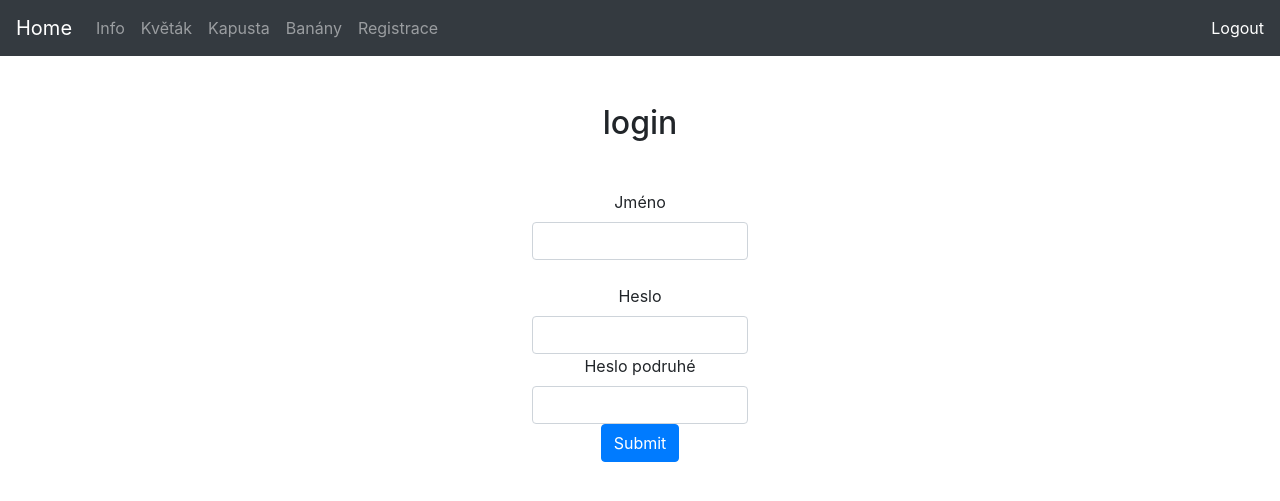
After one commit to marekprochazka/Flask-school, a Flask app: page /register/ in a window 1280 px wide. The commit adds this page. Shown: the top 501 px of the page. Run offline with Flask 2, Linux system fonts and the light colour scheme.

Commit message:
database; login/register without error handling

```diff
--- a/requirements.txt
+++ b/requirements.txt
@@ -1,7 +1,9 @@
 click==7.1.2
 Flask==1.1.2
+Flask-Pony==1.0.1
 itsdangerous==1.1.0
 Jinja2==2.11.2
 MarkupSafe==1.1.1
+pony==0.7.13
 python-dotenv==0.14.0
 Werkzeug==1.0.1
--- a/webface/__init__.py
+++ b/webface/__init__.py
@@ -1,7 +1,12 @@
 from flask import Flask
+from pony.orm import set_sql_debug
 
 
 app = Flask(__name__)
 app.secret_key = "kajlsdhfhjkasdhfkjhk"
 
+if app.env == "development":
+    set_sql_debug(True)
+
 from . import routes
+from . import models
--- a/webface/routes.py
+++ b/webface/routes.py
@@ -1,7 +1,10 @@
 from . import app
-from flask import render_template, request, session, redirect, url_for
+from flask import render_template, request, session, redirect, url_for, flash
 import functools
-
+from pony.orm import db_session
+from .models import User
+from werkzeug.security import check_password_hash, generate_password_hash
+from uuid import uuid4
 
 def login_required(fun):
     @functools.wraps(fun)
@@ -14,19 +17,42 @@ def login_required(fun):
 
 
 @app.route('/login/', methods=["GET", "POST"])
+@db_session
 def login():
     if request.method == "POST":
+        if request.form["username"] == "MOTOMOTO":
+                    return redirect(url_for("moto"))
+        user = User.get(login=request.form.get("username"))
+        if check_password_hash(user.password,request.form.get("password")):
+            session["user"] = user.login
+            url = request.form["url"]
+            if url != "None":
+                return redirect(url)
+            return redirect(url_for("index"))
 
-        session["user"] = request.form["username"]
-        if request.form["username"] == "MOTOMOTO":
-            return redirect(url_for("moto"))
-        url = request.form["url"]
-        if url != "None":
-            return redirect(url)
-        return redirect(url_for("index"))
+
     else:
         return render_template("login.html.j2", url=request.args.get("url"))
 
+@app.route('/register/', methods=["GET","POST"])
+@db_session
+def register():
+    if request.method == "POST":
+        name = request.form.get("name")
+        password = request.form.get("password")
+        password_again = request.form.get("password_again")
+        if name and password == password_again:
+            user = User(user_id=str(uuid4()),login=name,password=generate_password_hash(password))
+            flash("Succesfuly registered")
+            session["user"] = user.login
+            return redirect(url_for("index"))
+    return render_template("register.html.j2")
+
+
+@app.route('/logout/')
+def logout():
+    del session["user"]
+    return redirect(url_for("index"))
 
 @app.route('/')
 def index():
--- a/webface/static/scss/utils.scss
+++ b/webface/static/scss/utils.scss
@@ -3,3 +3,12 @@
   margin-right: auto;
   text-align: center;
 }
+
+.ml-20 {
+  margin-left: 20px;
+}
+
+.no-hover:hover {
+  text-decoration: none;
+  color: white;
+}
--- a/webface/static/styles.css
+++ b/webface/static/styles.css
@@ -23,4 +23,13 @@
   margin-right: auto;
   text-align: center;
 }
+
+.ml-20 {
+  margin-left: 20px;
+}
+
+.no-hover:hover {
+  text-decoration: none;
+  color: white;
+}
 /*# sourceMappingURL=styles.css.map */
--- a/webface/templates/base.html.j2
+++ b/webface/templates/base.html.j2
@@ -19,11 +19,14 @@
         <a class="nav-link {% block active_kvetak %}{% endblock %}" href="{{url_for('kvetak')}}">Květák</a>
         <a class="nav-link {% block active_kapusta %}{% endblock %}" href="{{url_for('kapusta')}}">Kapusta</a>
         <a class="nav-link {% block active_banany %}{% endblock %}" href="{{url_for('banany')}}">Banány</a>
+        <a class="nav-link {% block active_register %}{% endblock %}" href="{{url_for('register')}}">Registrace</a>
+
 
       </div>
 
     </div>
-    <p class="text-right white">{{session['user']}}</p>
+    <a class="text-right white no-hover">{{session['user']}}</a>
+    <a class="text-right white ml-20" href="{{url_for('logout')}}">Logout</a>
   </nav>
 
 <div class="container">
--- a/webface/templates/login.html.j2
+++ b/webface/templates/login.html.j2
@@ -11,6 +11,8 @@
     <div class="form-group">
     <label for="username">Jméno</label>
     <input class="form-control" type="text" id="username" name="username"><br>
+    <label for="password">Heslo</label>
+    <input class="form-control" type="passwword" id="password" name="password"><br>
     <input type="hidden" value="{{url}}" name="url" />
     <input class="btn btn-primary" type="Submit" value="Submit">
 </div>
--- /dev/null
+++ b/webface/templates/register.html.j2
@@ -0,0 +1,23 @@
+{% extends "base.html.j2" %}
+
+
+
+
+{% block obsah %}
+<div class="container">
+<h2 class="text-center mt-5">login</h2>
+<div class="form-login mt-5 ">
+<form action="{{url_for('register')}}" method="POST">
+    <div class="form-group">
+    <label for="name">Jméno</label>
+    <input class="form-control" type="text" id="name" name="name"><br>
+    <label for="password">Heslo</label>
+    <input class="form-control" type="password" id="password" name="password">
+    <label for="password_again">Heslo podruhé</label>
+    <input class="form-control" type="password" id="password_again" name="password_again">
+    <input class="btn btn-primary" type="Submit" value="Submit">
+</div>
+</form>
+</div>
+</div>
+{% endblock obsah %}
```
Also changed, not shown: webface/models.py (added, +23 -0 lines), 2 other files.
